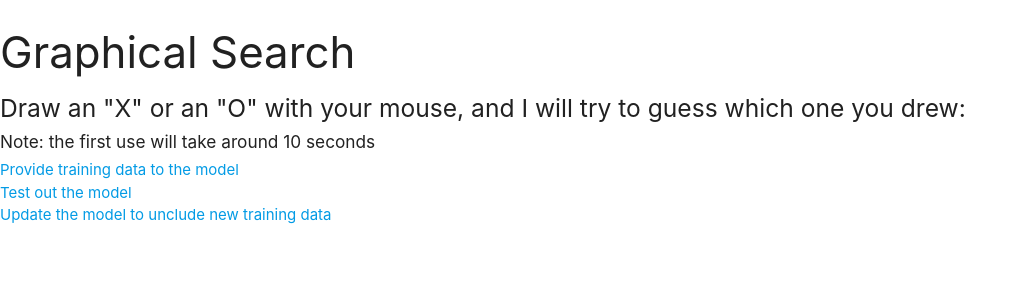
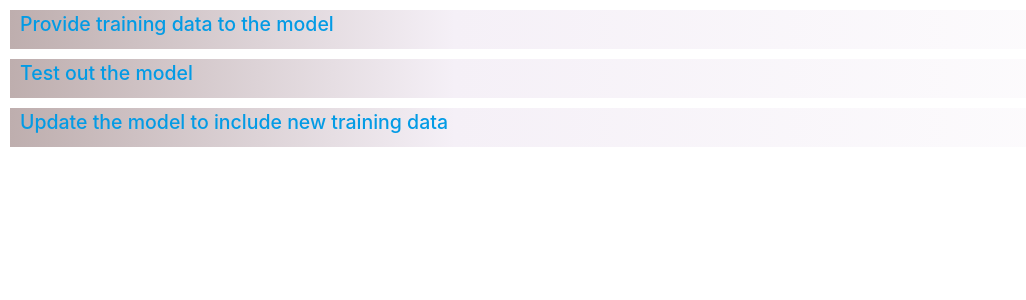
Before and after one commit to Chad-Mowbray/ML-X-O, a React (Create React App) app in the folder frontend/: page /#/ in a window 1280 px wide. Shown: the top 300 px of the page, without its empty margins (0-1026 px from the left). Built offline with nearby package versions, Linux system fonts and the light colour scheme; no server answers.

Commit message:
add links

```diff
--- a/frontend/src/App.css
+++ b/frontend/src/App.css
@@ -1,5 +1,17 @@
 .App {
   text-align: center;
+}
+
+.link {
+  margin-top:10px;
+  margin-left: 10px;
+  height: 2em;
+  /* background-color: rgb(190, 174, 174); */
+  background: linear-gradient(90deg, rgba(190,174,174,1) 0%, rgba(245,240,247,1) 35%, rgba(255,255,255,1) 100%);
+  font-size: 1.3em;
+  padding-left: 10px;
+  font-weight:500;
+
 }
 
 button {
@@ -15,12 +27,13 @@ button {
 .colored {
   background-color: rgb(245, 240, 247);
   width: 175px;
-  height: 250px;
+  height: 450px;
   box-shadow: 10px 10px 8px #888888;
 }
 
 .top-margin {
   margin-top: 30px;
+  padding-top: 20px;
 }
 
 .message {
--- a/frontend/src/components/Guess.js
+++ b/frontend/src/components/Guess.js
@@ -1,4 +1,6 @@
 import {Component, createRef} from "react";
+import { Link } from 'react-router-dom'
+
 import { cleanAndPost } from "../utils/api";
 import MyCanvas from "./MyCanvas";
 class Guess extends Component {
@@ -24,6 +26,8 @@ class Guess extends Component {
 
   render() {
     return (
+      <>
+        <div className="link"><Link to={"/"}>Home</Link></div>
         <div className="center-within colored">
           <div className="top-margin">
             <MyCanvas canvas={this.canvas}/>
@@ -36,6 +40,7 @@ class Guess extends Component {
           { this.state.guess &&
           <p className="message">You probably drew an "{this.state.guess}"</p>}
         </div>
+      </>
     );
   }
 };
--- a/frontend/src/components/Home.js
+++ b/frontend/src/components/Home.js
@@ -7,14 +7,9 @@ class Home extends Component {
   render() {
     return(
       <div >
-        <h3>Graphical Search</h3>
-          <h5>Draw an "X" or an "O" with your mouse, and I will try to guess which one you drew:</h5>
-          <h6>Note: the first use will take around 10 seconds</h6>
-          <Link to={"/training-data"}>Provide training data to the model</Link>
-          <br/>
-          <Link to={"/guess"}>Test out the model</Link>
-          <br/>
-          <Link to={"/update-model"}>Update the model to unclude new training data</Link>
+        <div className="link"><Link to={"/training-data"}>Provide training data to the model</Link></div>
+        <div className="link"><Link to={"/guess"}>Test out the model</Link></div>
+        <div className="link"><Link to={"/update-model"}>Update the model to include new training data</Link></div>
       </div>
     )
   }
--- a/frontend/src/components/Trainer.js
+++ b/frontend/src/components/Trainer.js
@@ -1,4 +1,5 @@
 import {Component, createRef} from "react";
+import { Link } from 'react-router-dom'
 import { cleanAndPost } from "../utils/api";
 import MyCanvas  from "./MyCanvas";
 
@@ -24,6 +25,8 @@ class Trainer extends Component {
 
   render() {
     return (
+      <>
+        <div className="link"><Link to={"/"}>Home</Link></div>
         <div className="center-within colored">
           <div className="top-margin">
             <MyCanvas canvas={this.canvas}/>
@@ -40,6 +43,7 @@ class Trainer extends Component {
             <p className="message">Thanks for submitting an "{this.state.train} for training"</p>}
           </div>
         </div>
+      </>
     );
   }
 };
--- a/frontend/src/components/UpdateModel.js
+++ b/frontend/src/components/UpdateModel.js
@@ -1,5 +1,7 @@
 import { useState } from "react";
 import { postData } from "../utils/api";
+import { Link } from 'react-router-dom'
+
 
 
 
@@ -14,6 +16,7 @@ const UpdateModel = () => {
 
   return(
     <>
+      <div className="link"><Link to={"/"}>Home</Link></div>
       <p>Update the model including the most recent data</p>
       <button onClick={handleClick}>Update</button>
       {score && <p>Accuracy score on newly-trained model: {score}</p>}
```
Lines whose indentation alone changed are shown as unchanged.
